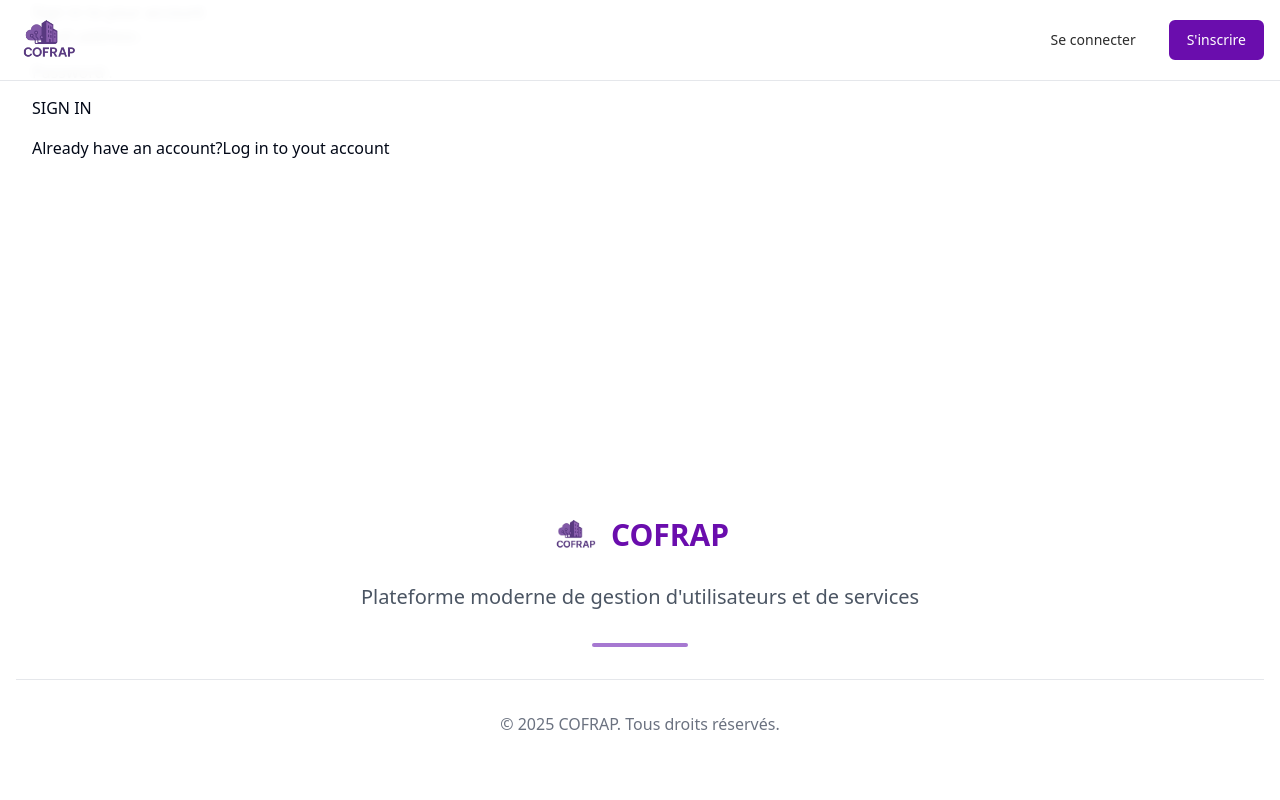
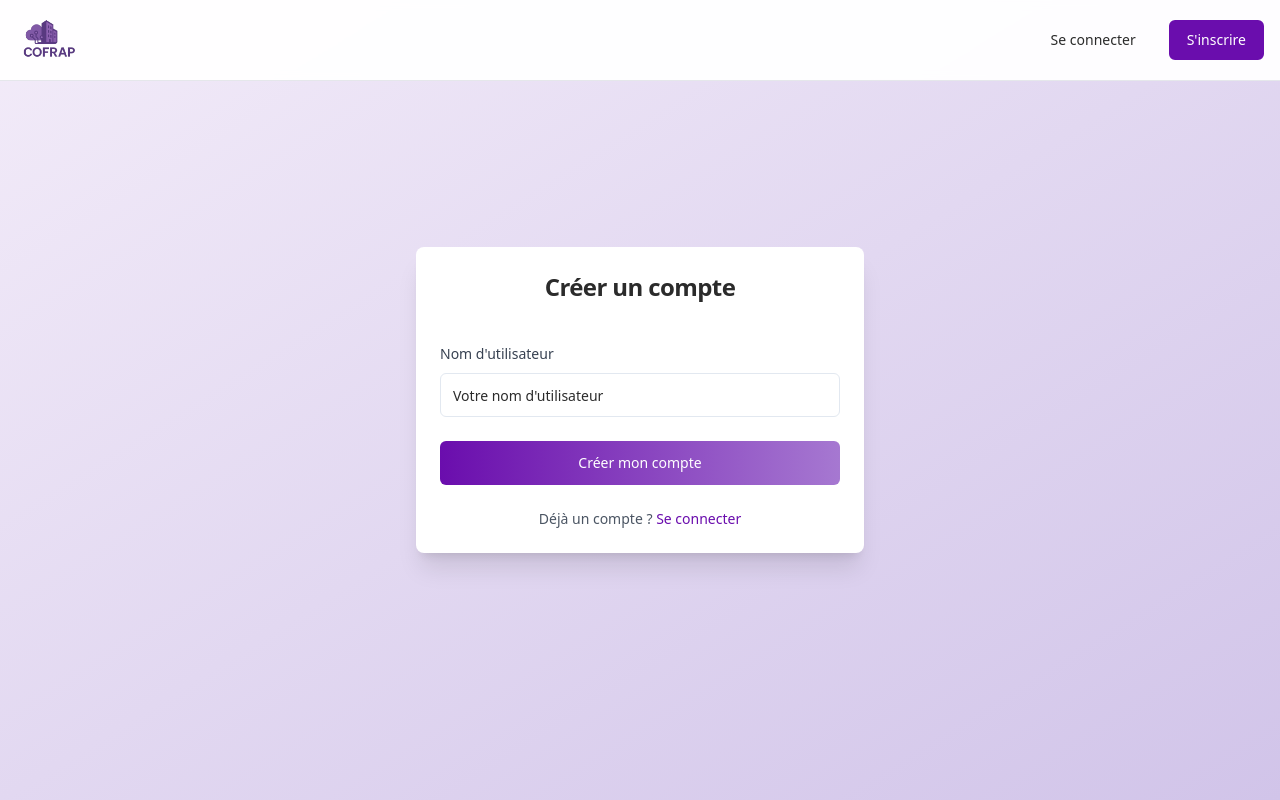
Before and after one commit to melissabillard/mspr_bloc2, a React (Create React App) app: page /signin in a window 1280 px wide. Shown: the top 800 px of the page. Built offline with nearby package versions, Linux system fonts and the light colour scheme.

Commit message:
Implémentation de la page inscription et dashboard

```diff
--- a/src/components/Header/Header.jsx
+++ b/src/components/Header/Header.jsx
@@ -10,7 +10,7 @@ function Header() {
           <img
             src={logo}
             alt="COFRAP Logo"
-            className="h-16 w-auto object-contain"
+            className="h-16 w-auto object-contain transform hover:scale-110 hover:rotate-3 transition-all duration-300 ease-in-out"
           />
         </Link>
         <nav className="flex items-center space-x-4">
--- a/src/components/markup.jsx
+++ b/src/components/markup.jsx
@@ -8,6 +8,7 @@
  * - `/` → Home
  * - `/signin` → Signin
  * - `/login` → Login
+ * - `/dashboard` → Dashboard
  * - `*` → redirection vers Home
  *
  * Exemple :
@@ -35,6 +36,7 @@ import Footer from "./Footer/Footer";
 import Login from "../pages/Login/Login";
 import Signin from "../pages/Signin/Signin";
 import Home from "../pages/Home";
+import Dashboard from "../pages/Dashboard/Dashboard";
 
 export default function Markup(props) {
   return (
@@ -47,6 +49,7 @@ export default function Markup(props) {
               <Route path="/" element={<Home />} />
               <Route path="/signin" element={<Signin />} />
               <Route path="/login" element={<Login />} />
+              <Route path="/dashboard" element={<Dashboard />} />
               <Route path="*" element={<Home />} />
             </Routes>
           </main>
--- /dev/null
+++ b/src/pages/Dashboard/Dashboard.jsx
@@ -0,0 +1,95 @@
+import { useState, useEffect } from "react";
+import { useNavigate, Link } from "react-router-dom";
+import { Button } from "../../components/ui/button";
+import {
+  Card,
+  CardContent,
+  CardDescription,
+  CardHeader,
+  CardTitle,
+} from "../../components/ui/card";
+import qrCodeImage from "../../assets/QRCode.png";
+
+/**
+ * Composant Dashboard - Page tableau de bord MSPR
+ * Affiche le QR code pour recevoir le mot de passe et permet de se connecter
+ *
+ * @returns {JSX.Element} La page dashboard avec QR code.
+ */
+
+function Dashboard() {
+  const navigate = useNavigate();
+  const [username, setUsername] = useState("");
+
+  useEffect(() => {
+    // Récupérer le username du localStorage
+    const storedUsername = localStorage.getItem("username");
+    if (storedUsername) {
+      setUsername(storedUsername);
+    } else {
+      // Si pas de username, rediriger vers l'inscription
+      navigate("/signin");
+    }
+  }, [navigate]);
+
+  const handleGoToLogin = () => {
+    navigate("/login");
+  };
+
+  return (
+    <div className="min-h-screen bg-gradient-to-br from-cofrap-light to-cofrap-secondary flex items-center justify-center p-4">
+      <Card className="w-full max-w-lg shadow-xl border-0">
+        <CardHeader className="text-center pb-6">
+          <CardTitle className="text-2xl font-bold text-cofrap-text">
+            Bienvenue {username} !
+          </CardTitle>
+          <CardDescription className="text-gray-600">
+            Scannez le QR code pour recevoir votre mot de passe
+          </CardDescription>
+        </CardHeader>
+        <CardContent className="text-center space-y-6">
+          {/* QR Code */}
+          <div className="flex justify-center">
+            <div className="bg-white p-4 rounded-lg shadow-md">
+              <img
+                src={qrCodeImage}
+                alt="QR Code pour recevoir le mot de passe"
+                className="w-48 h-48 object-contain"
+              />
+            </div>
+          </div>
+
+          {/* Instructions */}
+          <div className="space-y-2">
+            <p className="text-gray-700 font-medium">
+              📱 Scannez ce QR code avec votre téléphone
+            </p>
+            <p className="text-sm text-gray-600">
+              Vous recevrez votre mot de passe par notification
+            </p>
+          </div>
+
+          {/* Bouton de connexion */}
+          <div className="pt-4">
+            <Button
+              onClick={handleGoToLogin}
+              className="w-full h-12 bg-gradient-to-r from-cofrap-primary to-cofrap-accent hover:from-purple-800 hover:to-purple-400 text-white font-medium transform hover:scale-105 transition-all duration-300"
+            >
+              Se connecter
+            </Button>
+          </div>
+
+          {/* Informations supplémentaires */}
+          <div className="text-xs text-gray-500 pt-4">
+            <p>Une fois votre mot de passe reçu, cliquez sur "Se connecter"</p>
+            <p>
+              et utilisez votre nom d'utilisateur : <strong>{username}</strong>
+            </p>
+          </div>
+        </CardContent>
+      </Card>
+    </div>
+  );
+}
+
+export default Dashboard;
--- a/src/pages/Signin/Signin.jsx
+++ b/src/pages/Signin/Signin.jsx
@@ -1,61 +1,95 @@
-import { useState } from "react"
-import axios from "axios"
-import { useNavigate, Link } from "react-router-dom"
-import Swal from "sweetalert2"
+import { useState } from "react";
+import { useNavigate, Link } from "react-router-dom";
+import { Button } from "../../components/ui/button";
+import {
+  Card,
+  CardContent,
+  CardDescription,
+  CardHeader,
+  CardTitle,
+} from "../../components/ui/card";
+import { Input } from "../../components/ui/input";
+import { Label } from "../../components/ui/label";
 
 /**
- * Composant Signin
+ * Composant Signin - Page d'inscription simplifiée MSPR
+ * L'utilisateur renseigne juste son username et est redirigé vers le dashboard
  *
- * @returns {JSX.Element} Le formulaire d'inscription.
+ * @returns {JSX.Element} Le formulaire d'inscription simplifié.
  */
 
-function Signin(){
-
-    const navigate = useNavigate()
-
-    const [email, setEmail] = useState("")
-    const [password, setPassword] = useState("")
+function Signin() {
+  const navigate = useNavigate();
+  const [username, setUsername] = useState("");
 
   /**
    * Gère la soumission du formulaire d'inscription.
+   * Redirige vers le dashboard après validation du username.
    *
    * @param {React.FormEvent<HTMLFormElement>} e - L'événement de soumission du formulaire.
    */
+  async function handleSignup(e) {
+    e.preventDefault();
+    if (username.trim()) {
+      // Sauvegarder le username pour l'utiliser plus tard
+      localStorage.setItem("username", username);
+      // Rediriger vers le dashboard
+      navigate("/dashboard");
+    }
+  }
 
-    async function handleLogin(e){
-        e.preventDefault()
-        try {
-            const requestBody = {email, password}
-            const response = await axios.post('https://api.p2.lc2s5.foxhub.space/login', requestBody)
-            localStorage.setItem('access_token', response.data.access_token)
-            navigate('/')
-        } catch (error) {
-            console.log(error);
-            Swal.fire({
-                icon: "error",
-                title: "Oops...",
-                text: error.response.data.message
-            });
-        }
-    }
+  return (
+    <div className="min-h-screen bg-gradient-to-br from-cofrap-light to-cofrap-secondary flex items-center justify-center p-4">
+      <Card className="w-full max-w-md shadow-xl border-0">
+        <CardHeader className="text-center pb-8">
+          <CardTitle className="text-2xl font-bold text-cofrap-text">
+            Créer un compte
+          </CardTitle>
+          <CardDescription className="text-gray-600"></CardDescription>
+        </CardHeader>
+        <CardContent>
+          <form onSubmit={handleSignup} className="space-y-6">
+            <div className="space-y-2">
+              <Label
+                htmlFor="username"
+                className="text-sm font-medium text-gray-700"
+              >
+                Nom d'utilisateur
+              </Label>
+              <Input
+                id="username"
+                type="text"
+                placeholder="Votre nom d'utilisateur"
+                value={username}
+                onChange={(e) => setUsername(e.target.value)}
+                required
+                className="h-11"
+              />
+            </div>
 
-    return (
-        <div className="container">
-            <h2>Sign in to your account</h2>
-            <form onSubmit={handleLogin}>
-                <div className="mb-3">
-                    <label htmlFor="email" className="form-label">Email address :</label>
-                    <input onChange={e => {setEmail(e.target.value)}} type="email" className="form-control" id="email"/>
-                </div>
-                <div className="mb-3">
-                    <label htmlFor="password" className="form-label">Password :</label>
-                    <input onChange={e => {setPassword(e.target.value)}} type="password" className="form-control" id="password"/>
-                </div>
-                <button type="submit" className="btn btn-primary">SIGN IN</button>
-                <p style={{marginTop:"2vh"}}>Already have an account?<Link to={'/login'}>Log in to yout account</Link></p>
-            </form>
-        </div>
-    )
+            <Button
+              type="submit"
+              className="w-full h-11 bg-gradient-to-r from-cofrap-primary to-cofrap-accent hover:from-purple-800 hover:to-purple-400 text-white font-medium transform hover:scale-105 transition-all duration-300"
+            >
+              Créer mon compte
+            </Button>
+          </form>
+
+          <div className="mt-6 text-center">
+            <p className="text-sm text-gray-600">
+              Déjà un compte ?{" "}
+              <Link
+                to="/login"
+                className="text-cofrap-primary hover:text-cofrap-accent font-medium"
+              >
+                Se connecter
+              </Link>
+            </p>
+          </div>
+        </CardContent>
+      </Card>
+    </div>
+  );
 }
 
-export default Signin
+export default Signin;
```
Also changed, not shown: src/assets/QRCode.png (added).
